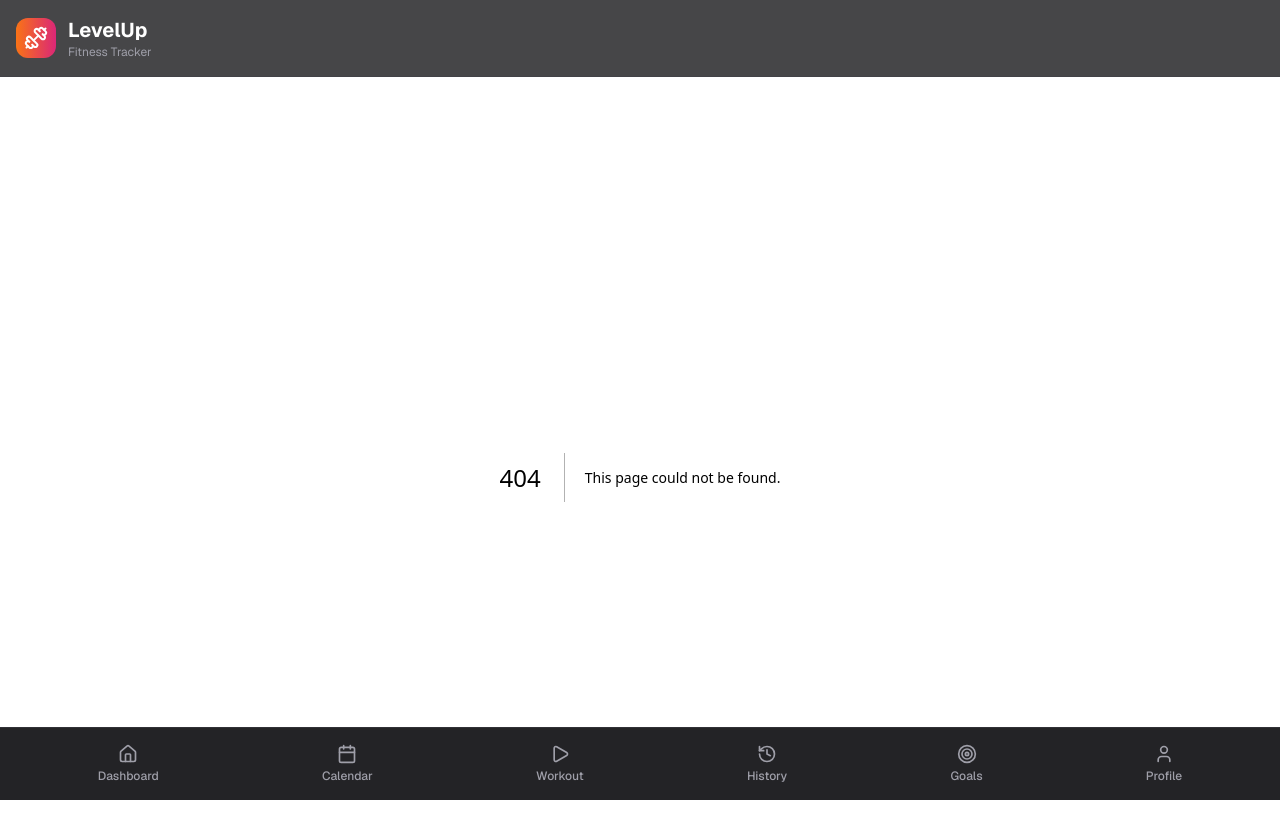
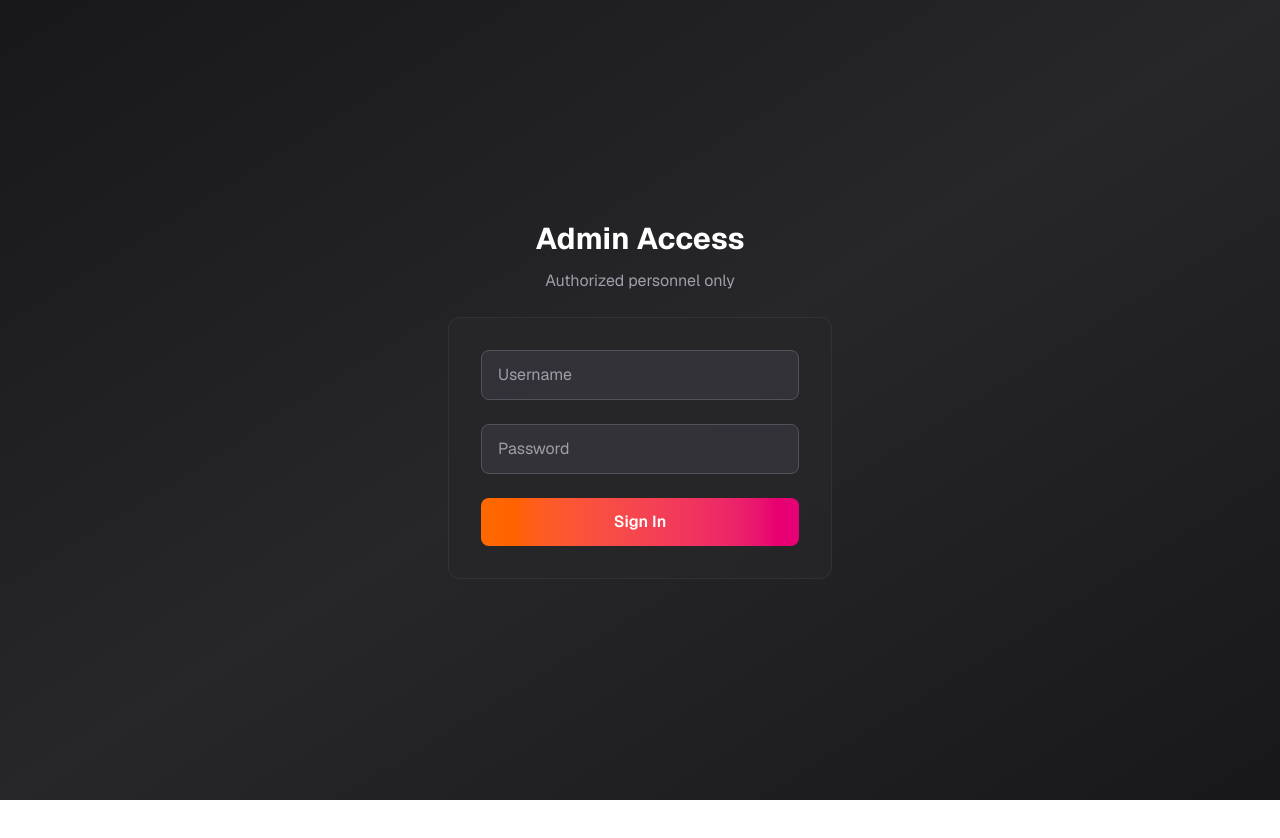
Before and after one commit to mrp2003/LevelUp, a Next.js app: page /admin in a window 1280 px wide. Before the commit this address had no page. Shown: the top 838 px of the page. After the commit the page ends 800 px from the top, so only its background shows below. Built offline with nearby package versions, Linux system fonts and the light colour scheme.

Commit message:
added personal auth

```diff
--- /dev/null
+++ b/src/app/admin-settings/layout.tsx
@@ -0,0 +1,13 @@
+import { ThemeProvider } from "@/contexts/ThemeContext";
+
+export default function AdminSettingsLayout({
+  children,
+}: {
+  children: React.ReactNode;
+}) {
+  return (
+    <ThemeProvider>
+      {children}
+    </ThemeProvider>
+  );
+}
--- a/src/app/admin-settings/page.tsx
+++ b/src/app/admin-settings/page.tsx
@@ -1,9 +1,8 @@
 "use client";
 
 import { useState, useEffect } from 'react';
-import { Settings, Plus, Edit, Trash2, Dumbbell, Clock, Target, Save, X } from 'lucide-react';
-import { supabase } from '@/lib/supabase';
-import { useAuth } from '@/contexts/AuthContext';
+import { useRouter } from 'next/navigation';
+import { Settings, Plus, Edit, Trash2, Dumbbell, Clock, Target, Save, X, LogOut } from 'lucide-react';
 
 interface Machine {
   id: string;
@@ -38,6 +37,28 @@ interface WorkoutPlan {
 }
 
 export default function AdminSettingsPage() {
+  const router = useRouter();
+
+  // Check admin authentication
+  useEffect(() => {
+    const isAdminLoggedIn = localStorage.getItem('admin-logged-in') === 'true';
+    const loginTime = localStorage.getItem('admin-login-time');
+
+    // Check if admin session is valid (expires after 24 hours)
+    if (!isAdminLoggedIn || !loginTime || Date.now() - parseInt(loginTime) > 24 * 60 * 60 * 1000) {
+      localStorage.removeItem('admin-logged-in');
+      localStorage.removeItem('admin-login-time');
+      router.push('/admin');
+      return;
+    }
+  }, [router]);
+
+  const handleAdminLogout = () => {
+    localStorage.removeItem('admin-logged-in');
+    localStorage.removeItem('admin-login-time');
+    router.push('/admin');
+  };
+
   // State for machines
   const [machines, setMachines] = useState<Machine[]>([
     { id: '1', name: 'Bench Press', type: 'Strength', description: 'Adjustable bench with barbell rack' },
@@ -165,12 +186,22 @@ export default function AdminSettingsPage() {
   };
 
   return (
+    <div className="fixed inset-0 bg-gradient-to-br from-zinc-900 via-zinc-800 to-zinc-900 overflow-auto z-50">
       <main className="container mx-auto px-4 py-6 space-y-6">
         {/* Header */}
         <section>
+          <div className="flex items-center justify-between">
             <div>
               <h1 className="text-3xl font-bold text-white mb-1">Admin Settings</h1>
               <p className="text-zinc-400">Manage gym equipment, exercises, and workout plans</p>
+            </div>
+            <button
+              onClick={handleAdminLogout}
+              className="bg-red-600 hover:bg-red-700 text-white px-4 py-2 rounded-xl transition-all duration-200 flex items-center space-x-2"
+            >
+              <LogOut className="h-4 w-4" />
+              <span>Admin Logout</span>
+            </button>
           </div>
         </section>
 
@@ -187,8 +218,7 @@ export default function AdminSettingsPage() {
                 <button
                   key={tab.id}
                   onClick={() => setActiveTab(tab.id as 'machines' | 'exercises' | 'workouts')}
-                className={`flex-1 flex items-center justify-center space-x-2 py-3 px-4 rounded-xl transition-all duration-200 ${
-                  activeTab === tab.id
+                  className={`flex-1 flex items-center justify-center space-x-2 py-3 px-4 rounded-xl transition-all duration-200 ${activeTab === tab.id
                     ? 'theme-gradient text-white shadow-lg'
                     : 'text-zinc-400 hover:text-white hover:bg-zinc-700/50'
                     }`}
@@ -311,8 +341,7 @@ export default function AdminSettingsPage() {
                     <div>
                       <h3 className="font-semibold text-white">{exercise.name}</h3>
                       <div className="flex items-center space-x-2 mt-1">
-                      <span className={`text-xs px-2 py-1 rounded-lg ${
-                        exercise.type === 'bodyweight'
+                        <span className={`text-xs px-2 py-1 rounded-lg ${exercise.type === 'bodyweight'
                           ? 'bg-green-500/20 text-green-400'
                           : 'bg-blue-500/20 text-blue-400'
                           }`}>
@@ -622,5 +651,6 @@ export default function AdminSettingsPage() {
           </section>
         )}
       </main>
+    </div>
   );
 }
--- /dev/null
+++ b/src/app/admin/layout.tsx
@@ -0,0 +1,13 @@
+import { ThemeProvider } from "@/contexts/ThemeContext";
+
+export default function AdminLayout({
+  children,
+}: {
+  children: React.ReactNode;
+}) {
+  return (
+    <ThemeProvider>
+      {children}
+    </ThemeProvider>
+  );
+}
--- /dev/null
+++ b/src/app/admin/page.tsx
@@ -0,0 +1,87 @@
+"use client";
+
+import { useState, useEffect } from 'react';
+import { useRouter } from 'next/navigation';
+
+export default function AdminLogin() {
+  const [credentials, setCredentials] = useState({ username: '', password: '' });
+  const [error, setError] = useState('');
+  const [loading, setLoading] = useState(false);
+  const router = useRouter();
+
+  useEffect(() => {
+    const isAdminLoggedIn = localStorage.getItem('admin-logged-in') === 'true';
+    if (isAdminLoggedIn) {
+      router.push('/admin-settings');
+    }
+  }, [router]);
+
+  const handleSubmit = async (e: React.FormEvent) => {
+    e.preventDefault();
+    setLoading(true);
+    setError('');
+
+    try {
+      const ADMIN_USERNAME = process.env.NEXT_PUBLIC_ADMIN_USERNAME || 'admin';
+      const ADMIN_PASSWORD = process.env.NEXT_PUBLIC_ADMIN_PASSWORD || 'levelup2025';
+
+      if (credentials.username === ADMIN_USERNAME && credentials.password === ADMIN_PASSWORD) {
+        localStorage.setItem('admin-logged-in', 'true');
+        localStorage.setItem('admin-login-time', Date.now().toString());
+        router.push('/admin-settings');
+      } else {
+        setError('Invalid credentials');
+      }
+    } catch (err) {
+      setError('Authentication failed');
+    } finally {
+      setLoading(false);
+    }
+  };
+
+  return (
+    <div className="fixed inset-0 bg-gradient-to-br from-zinc-900 via-zinc-800 to-zinc-900 flex items-center justify-center px-4 z-50">
+      <div className="max-w-sm w-full">
+        <div className="text-center mb-6">
+          <h2 className="text-3xl font-bold text-white mb-3">Admin Access</h2>
+          <p className="text-zinc-400 text-base">Authorized personnel only</p>
+        </div>
+
+        <div className="bg-zinc-800/80 backdrop-blur-md border border-zinc-700/50 rounded-xl p-8">
+          <form onSubmit={handleSubmit} className="space-y-6">
+            <input
+              type="text"
+              required
+              value={credentials.username}
+              onChange={(e) => setCredentials({...credentials, username: e.target.value})}
+              className="w-full px-4 py-3 bg-zinc-700/50 border border-zinc-600 rounded-lg text-white placeholder-zinc-400 focus:outline-none focus:ring-2 focus:ring-orange-500 focus:border-transparent text-base"
+              placeholder="Username"
+            />
+            <input
+              type="password"
+              required
+              value={credentials.password}
+              onChange={(e) => setCredentials({...credentials, password: e.target.value})}
+              className="w-full px-4 py-3 bg-zinc-700/50 border border-zinc-600 rounded-lg text-white placeholder-zinc-400 focus:outline-none focus:ring-2 focus:ring-orange-500 focus:border-transparent text-base"
+              placeholder="Password"
+            />
+
+            {error && (
+              <div className="text-red-400 text-sm text-center bg-red-500/10 border border-red-500/20 rounded-lg p-3">
+                {error}
+              </div>
+            )}
+
+            <button
+              type="submit"
+              disabled={loading}
+              className="w-full bg-gradient-to-r from-orange-500 to-pink-600 text-white hover:from-orange-600 hover:to-pink-700 py-3 rounded-lg font-semibold transition-all duration-200 disabled:opacity-50 text-base"
+            >
+              {loading ? 'Authenticating...' : 'Sign In'}
+            </button>
+          </form>
+        </div>
+      </div>
+    </div>
+  );
+}
--- a/src/app/profile/page.tsx
+++ b/src/app/profile/page.tsx
@@ -1,8 +1,7 @@
 "use client";
 
 import { useState, useEffect } from 'react';
-import Link from 'next/link';
-import { User, Scale, Ruler, TrendingUp, Settings, Palette } from 'lucide-react';
+import { User, Scale, Ruler, TrendingUp, Palette } from 'lucide-react';
 import GaugeComponent from 'react-gauge-component';
 import { useTheme, themes } from '@/contexts/ThemeContext';
 
@@ -224,16 +223,10 @@ export default function ProfilePage() {
       </section>
 
       {/* Action Buttons */}
-      <section className="grid grid-cols-1 md:grid-cols-2 gap-4">
-        <button className="theme-gradient text-white font-semibold py-4 rounded-xl hover:opacity-90 transition-all duration-200 shadow-lg">
+      <section>
+        <button className="w-full theme-gradient text-white font-semibold py-4 rounded-xl hover:opacity-90 transition-all duration-200 shadow-lg">
           Save Profile
         </button>
-        <Link href="/admin-settings" className="block">
-          <button className="w-full bg-zinc-700 hover:bg-zinc-600 text-white font-semibold py-4 rounded-xl transition-all duration-200 shadow-lg flex items-center justify-center space-x-2">
-            <Settings className="h-5 w-5" />
-            <span>Admin Settings</span>
-          </button>
-        </Link>
       </section>
     </main>
   );
```
Lines whose indentation alone changed are shown as unchanged.
